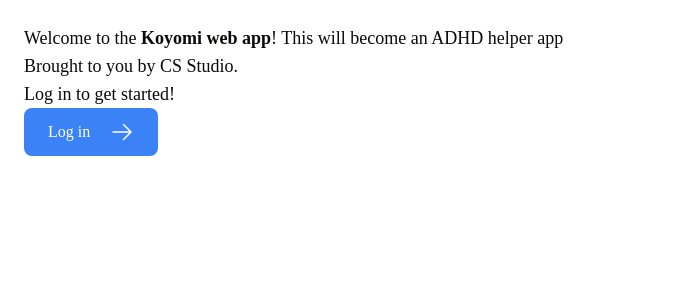
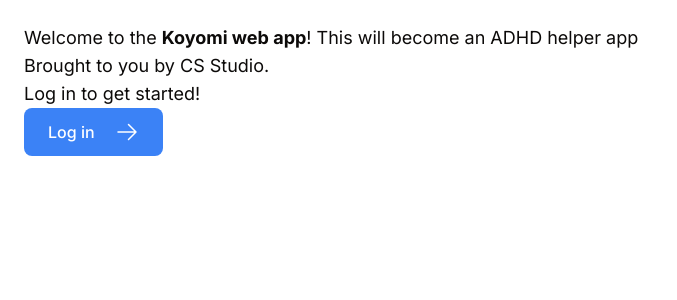
Before and after one commit to LoTerence/koyomi-web, a Next.js app: page / in a window 1280 px wide. Shown: the top 300 px of the page, without its empty margins (0-677 px from the left). Built offline with nearby package versions, Linux system fonts and the light colour scheme; a web font is replaced by a local one.

Commit message:
redo app structure

```diff
--- a/app/layout.tsx
+++ b/app/layout.tsx
@@ -1,6 +1,6 @@
 import type { Metadata } from 'next';
-import './globals.css';
-import { fontSans } from '@/app/_ui/fonts';
+import '@/styles/globals.css';
+import { fontSans } from '@/lib/fonts';
 import { cn } from '@/lib/utils';
 
 export const metadata: Metadata = {
--- a/app/_ui/fonts.ts
+++ b/lib/fonts.ts
@@ -3,11 +3,11 @@ import { Lusitana as FontSerif } from 'next/font/google';
 
 export const fontSans = FontSans({
   subsets: ['latin'],
-  variable: '--fontSans',
+  variable: '--font-sans',
 });
 
 export const fontSerif = FontSerif({
   subsets: ['latin'],
   weight: ['400', '700'],
-  variable: '--fontSerif',
+  variable: '--font-serif',
 });
```
Also changed, not shown: styles/globals.css (renamed from app/globals.css), styles/utils.modules.css (renamed from app/_ui/utils.modules.css).
